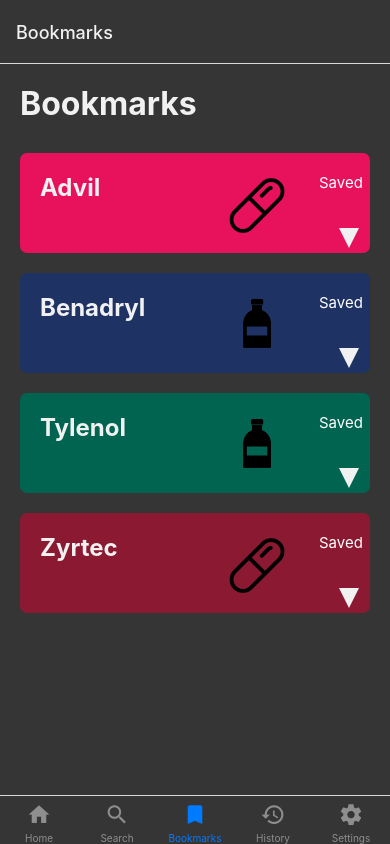
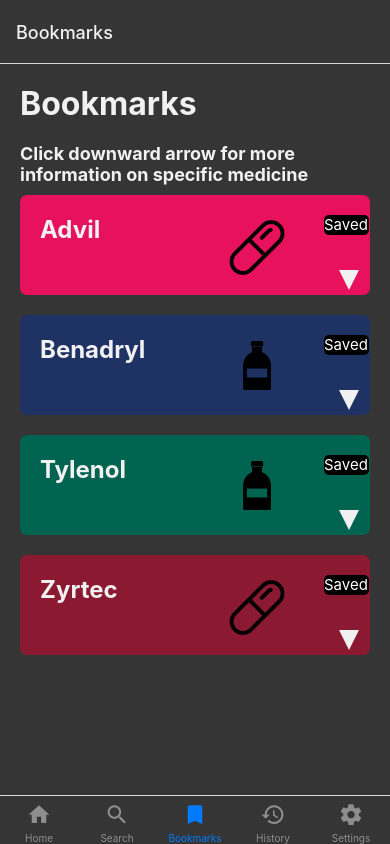
Before and after one commit to Carlos-RuizHernandez/GenericWisdom, a React Native app: screen /Bookmarks in a window 390 px wide. Built offline with nearby package versions, Linux system fonts and the light colour scheme.

Commit message:
made the bookmark more like a button

```diff
--- a/src/components/Bookmarks/MedCard.js
+++ b/src/components/Bookmarks/MedCard.js
@@ -30,7 +30,10 @@
         <View style={{flex: 0.1}} >
             <BookmarkContext.Provider value= {Bookmarked}>
                 <TouchableOpacity onPress={() => {handleText()}}>
-                    <Text style={styles.bookmarkIcon}>
+                    <Text style={[styles.bookmarkIcon,
+                        {
+                            width: Bookmarked ? 45 : 35
+                        }]}>
                         {saveText}
                     </Text>
                 </TouchableOpacity>
@@ -87,10 +90,15 @@
     transform: [{ rotate: '180deg' }],
   },
   bookmarkIcon: {
-    width: 50,
+    width: 45,
     height: 20,
     fontSize: 15,
     color: 'white',
+    backgroundColor: 'black',
+    borderRadius: 5,
+    marginLeft: 5,
+
+    // backgroundColor: '',
     // borderLeftWidth: 10,
     // borderRightWidth: 10,
     // borderBottomWidth: 10,
--- a/src/screens/Bookmarks/Bookmarks.js
+++ b/src/screens/Bookmarks/Bookmarks.js
@@ -19,6 +19,8 @@
       <StatusBar backgroundColor={'#353535'} />
       <View>
         <Text style={styles.header}>Bookmarks</Text>
+        <Text style={styles.text}>Click downward arrow for more
+        information on specific medicine</Text>
         <MedCardList data={BookmarkedMedicineList} />
       </View>
     </ScrollView>
@@ -41,7 +43,7 @@
     marginBottom: 20,
   },
   text: {
-    fontSize: 32,
+    fontSize: 18,
     fontWeight: 'bold',
     color: '#f1f1f1',
   },
```
